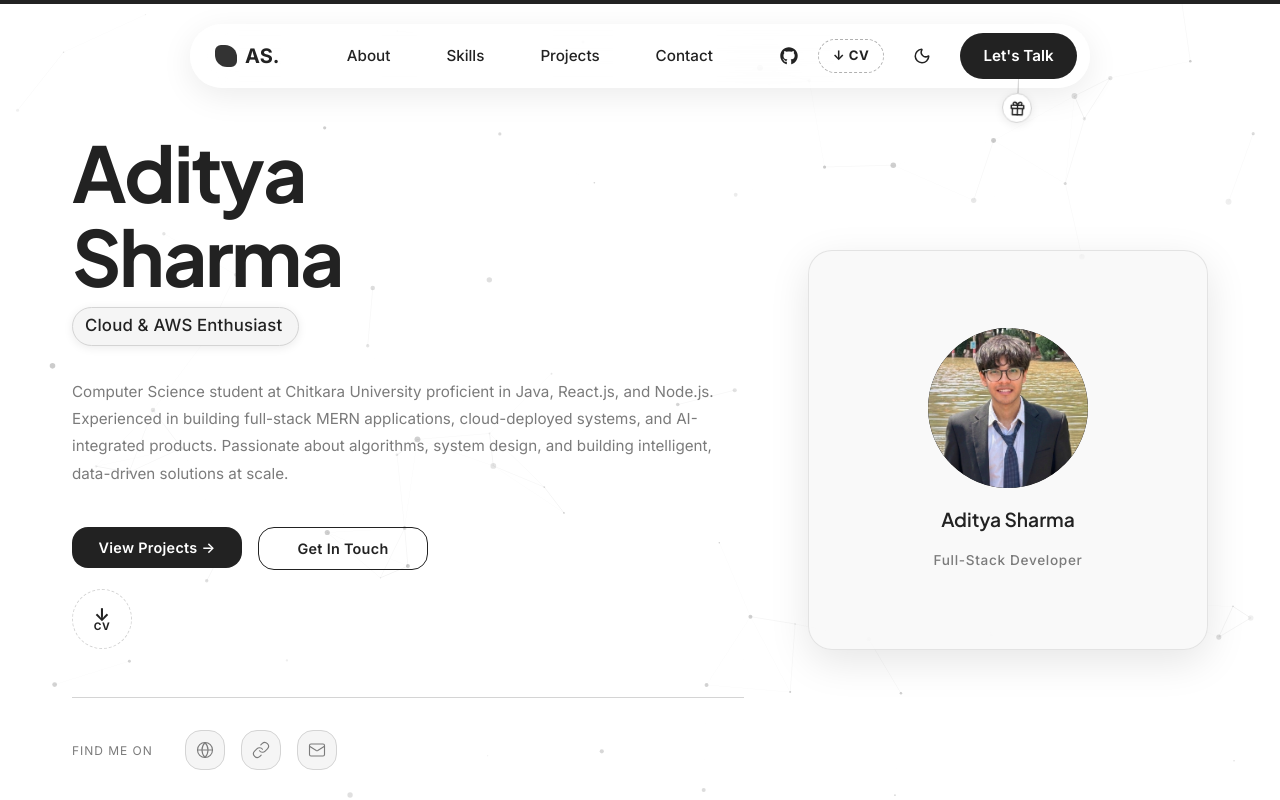
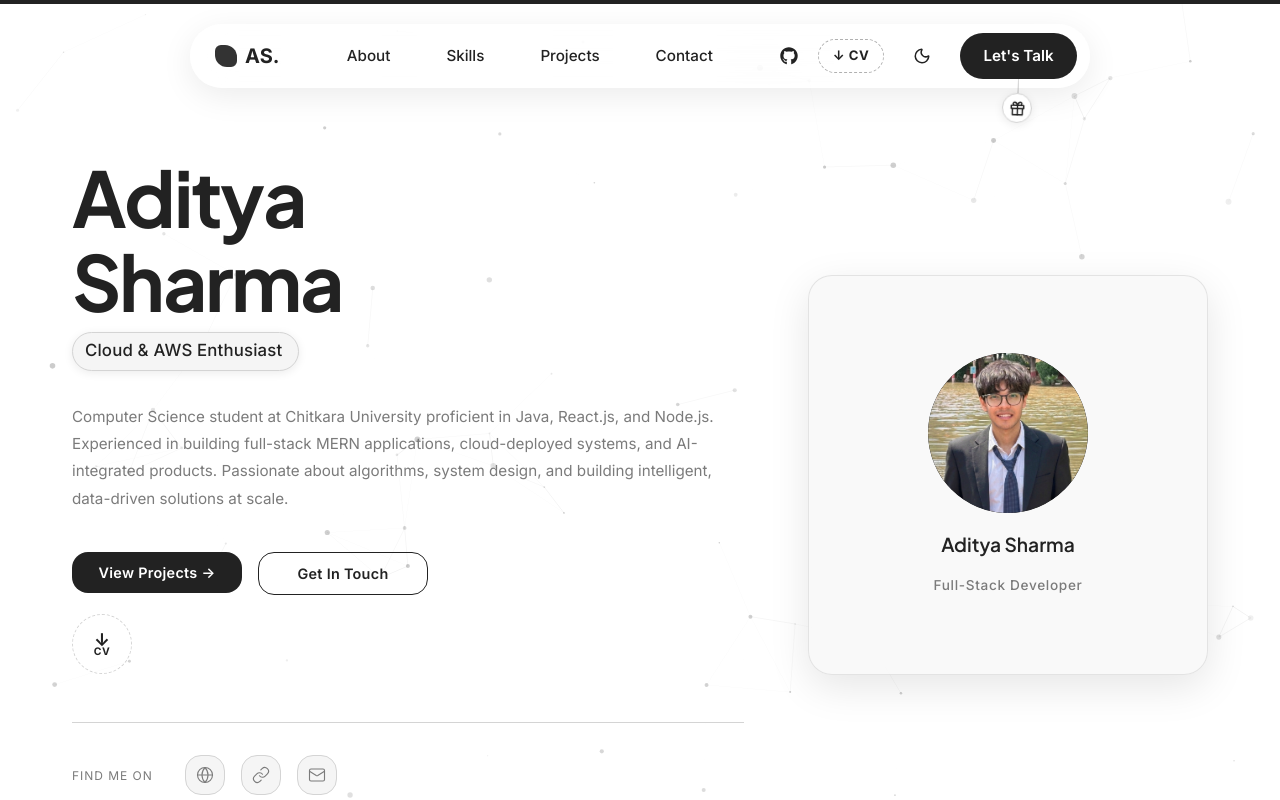
Before and after one commit to fearsomecity/port_adi, a React (Vite) app: page / in a window 1280 px wide. Shown: the top 800 px of the page. Built offline with nearby package versions, Linux system fonts and the light colour scheme.

Commit message:
Fix hero layout top overlap by adding safety top margin to hero-content

```diff
--- a/src/styles/Hero.css
+++ b/src/styles/Hero.css
@@ -38,7 +38,7 @@
   position: relative;
   z-index: 10;
   max-width: 1200px;
-  margin: 0 auto;
+  margin: 50px auto 0 auto;
   padding: 0 2rem;
   width: 100%;
   display: grid;
```
